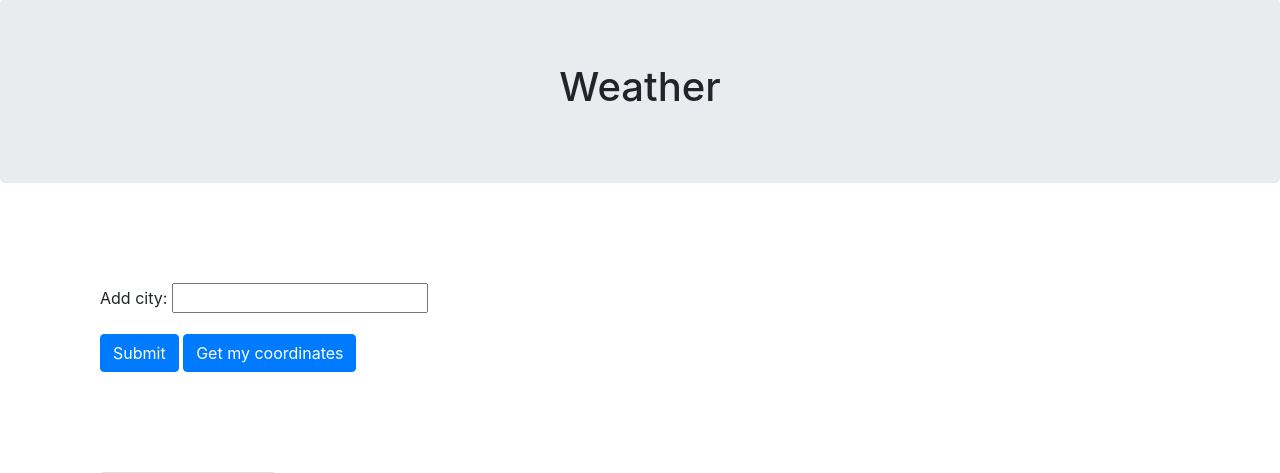
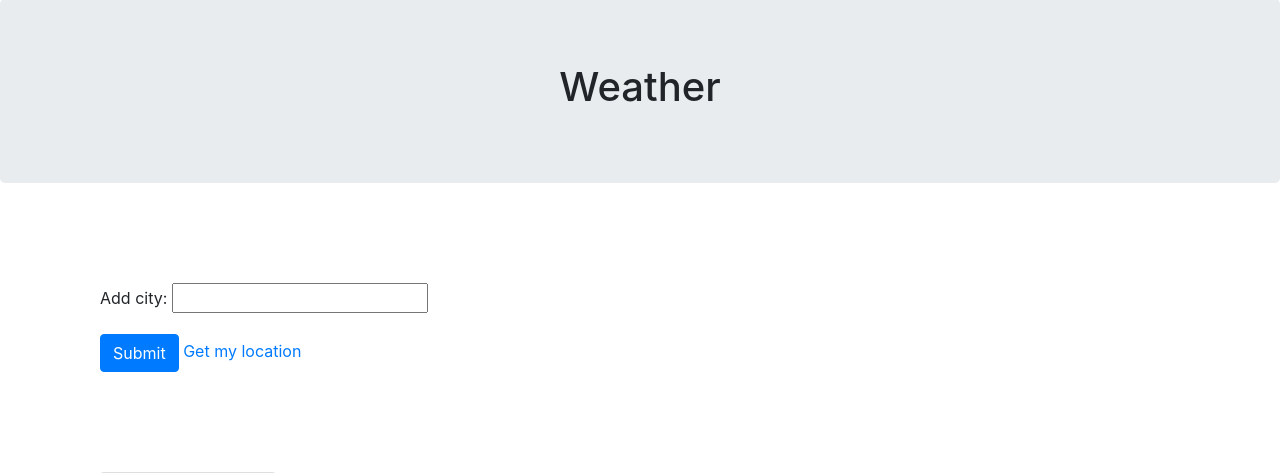
Before and after one commit to DiZiNnEs/weather-website-backend, a Django app: template weather/templates/weather/index.html in a window 1280 px wide. Shown: the part 57-530 px from the top of the page. Run offline with Django 3.2, Linux system fonts and the light colour scheme; the template is opened without the code that fills it: most values are stand-ins (such as "Sample title", 1, 10 or a date in 2020); form fields are guessed from the names that the template uses; some libraries are stand-ins or nearby versions.

Commit message:
refactor(templates): delete comments and fix indent

```diff
--- a/weather/templates/weather/index.html
+++ b/weather/templates/weather/index.html
@@ -14,21 +14,17 @@
         </div>
     </section>
     <form class='form_input' method="POST">
-    {% csrf_token %}
+        {% csrf_token %}
         <div class="form-group">
             <label for="exampleInputEmail1">Add city:</label>
-{#            <input type="email" class="form-control" id="exampleInputEmail1" aria-describedby="emailHelp"#}
-{#                   placeholder="Enter city name">#}
-                {{ form.name }}
-
-            {#            <small id="emailHelp" class="form-text text-muted">We'll never share your email with anyone else.</small>#}
+            {{ form.name }}
         </div>
 
         <button type="submit" class="btn btn-primary">Submit</button>
-        <a href=""><button type="submit" class="btn btn-primary">Get my coordinates</button></a>
+        <a href="{% url 'get_user_coordinates' %}">Get my location</a>
     </form>
 
-    <div class="card" style="width: 11rem;" >
+    <div class="card" style="width: 11rem;">
         <img class="card-img-top" src="http://openweathermap.org/img/w/{{ Weather_icon_name }}.png"
              alt="Card image cap">
         <div class="card-body">
```
